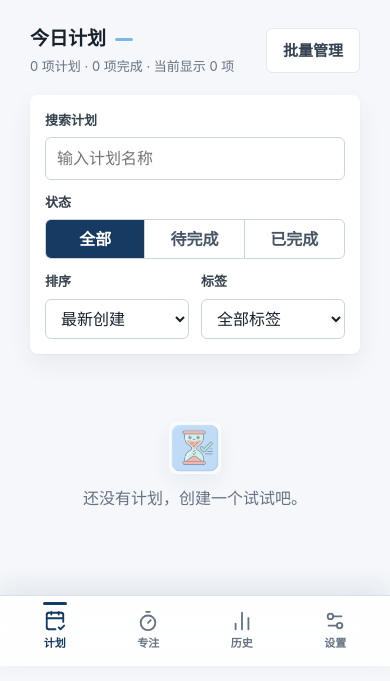
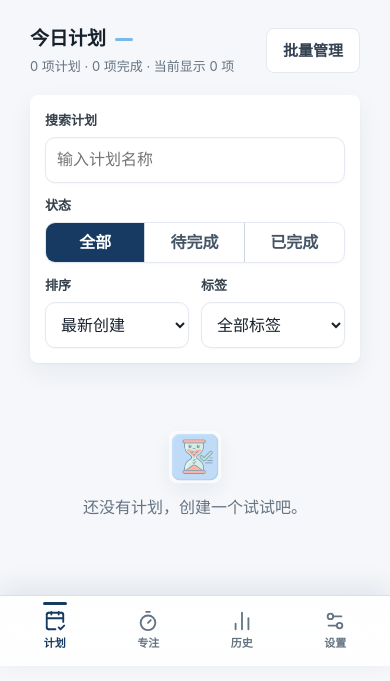
Before and after one commit to wuzenghui27-wq/focus-plan, a website: page index.html in a window 390 px wide. Shown: the part 178-859 px from the top of the page. Drawn offline with Linux system fonts and the light colour scheme; no server answers.

Commit message:
lesson: soften mobile form controls

```diff
--- a/service-worker.js
+++ b/service-worker.js
@@ -1,4 +1,4 @@
-const CACHE_NAME = "focus-plan-shell-v15";
+const CACHE_NAME = "focus-plan-shell-v16";
 const APP_SHELL = [
   "./",
   "./index.html",
--- a/styles/visual-system.css
+++ b/styles/visual-system.css
@@ -1271,6 +1271,72 @@ button {
     font-size: 28px;
   }
 
+  .form-field input,
+  .form-field select,
+  .form-field textarea,
+  .plan-search-field input,
+  .plan-sort-field select,
+  .plan-tag-filter select,
+  .history-plan-filter select,
+  .daily-goal-form input,
+  .subtask-form input,
+  .account-input-row input,
+  .sound-preview-row select,
+  .timer-cycle-length select {
+    min-height: 46px;
+    border-color: var(--fp-line);
+    border-radius: 10px;
+    background-color: var(--fp-surface);
+    box-shadow:
+      inset 0 1px 1px rgba(20, 42, 65, 0.025),
+      0 1px 2px rgba(20, 42, 65, 0.035);
+  }
+
+  .form-field select,
+  .plan-sort-field select,
+  .plan-tag-filter select,
+  .history-plan-filter select,
+  .sound-preview-row select,
+  .timer-cycle-length select {
+    padding-right: 38px;
+  }
+
+  .form-field input:focus,
+  .form-field select:focus,
+  .form-field textarea:focus,
+  .plan-search-field input:focus,
+  .plan-sort-field select:focus,
+  .plan-tag-filter select:focus,
+  .history-plan-filter select:focus,
+  .daily-goal-form input:focus,
+  .subtask-form input:focus,
+  .account-input-row input:focus,
+  .sound-preview-row select:focus,
+  .timer-cycle-length select:focus {
+    border-color: var(--fp-sky);
+    outline: 3px solid rgba(120, 185, 233, 0.18);
+    box-shadow: none;
+  }
+
+  .segmented-control {
+    overflow: hidden;
+    border-color: var(--fp-line);
+    border-radius: 10px;
+    box-shadow: 0 1px 2px rgba(20, 42, 65, 0.035);
+  }
+
+  .primary-button,
+  .secondary-button,
+  .danger-button,
+  .details-button,
+  .edit-button,
+  .delete-button,
+  .duration-button,
+  .plan-quick-time-options button,
+  .theme-switch {
+    border-radius: var(--fp-radius-md);
+  }
+
   .app-tabbar {
     grid-template-columns: repeat(4, minmax(64px, 1fr));
     gap: 0;
@@ -1682,6 +1748,25 @@ html[data-theme="dark"] .data-actions {
   background-color: var(--fp-coral-soft);
 }
 
+@media (max-width: 900px) {
+  html[data-theme="dark"] .form-field input,
+  html[data-theme="dark"] .form-field select,
+  html[data-theme="dark"] .form-field textarea,
+  html[data-theme="dark"] .plan-search-field input,
+  html[data-theme="dark"] .plan-sort-field select,
+  html[data-theme="dark"] .plan-tag-filter select,
+  html[data-theme="dark"] .history-plan-filter select,
+  html[data-theme="dark"] .daily-goal-form input,
+  html[data-theme="dark"] .subtask-form input,
+  html[data-theme="dark"] .account-input-row input,
+  html[data-theme="dark"] .sound-preview-row select,
+  html[data-theme="dark"] .timer-cycle-length select {
+    border-color: var(--fp-line);
+    background-color: var(--fp-surface-subtle);
+    box-shadow: inset 0 1px 1px rgba(0, 0, 0, 0.12);
+  }
+}
+
 html[data-theme="dark"] .session-item::before {
   border-color: var(--fp-bg);
 }
```
